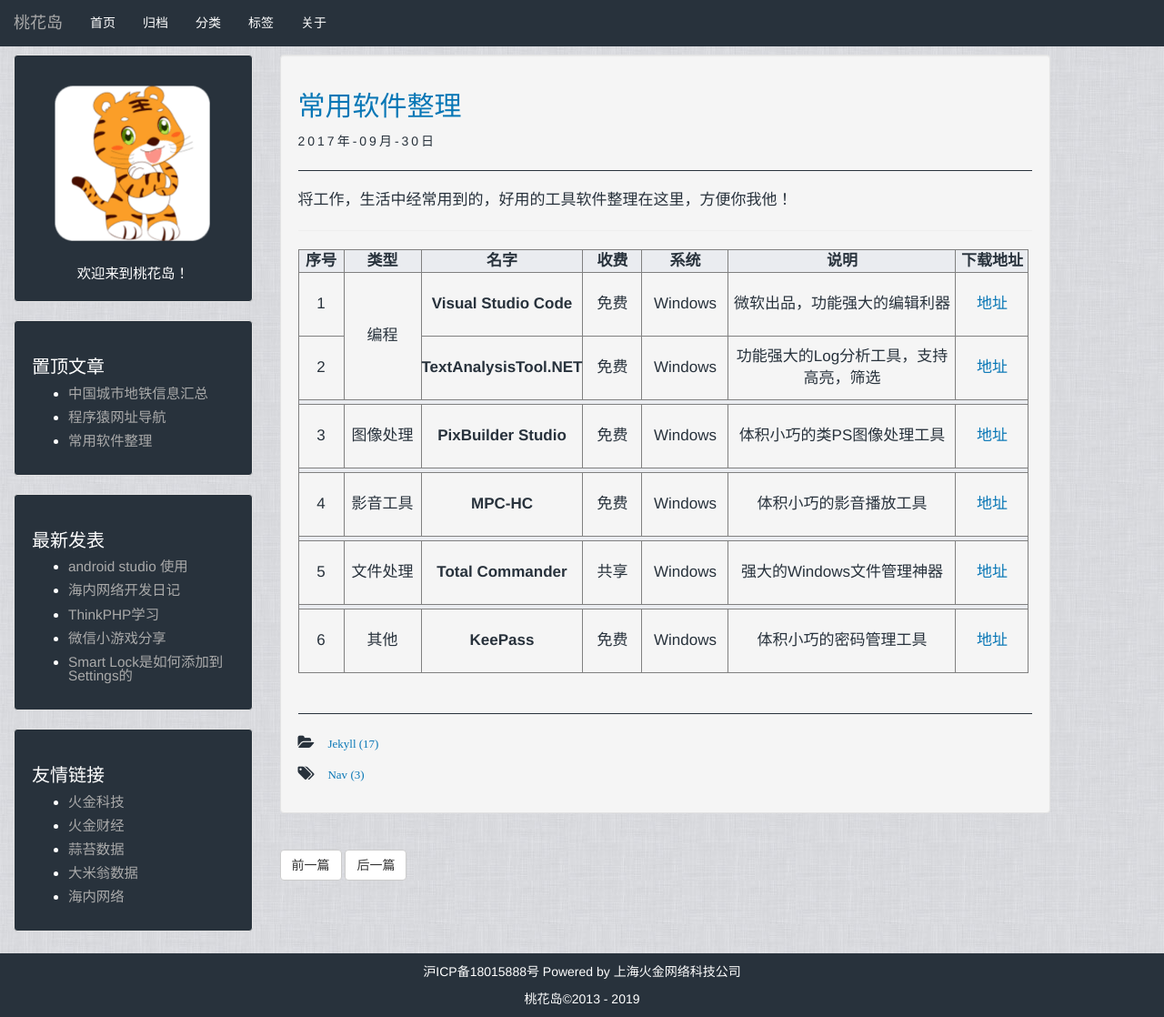
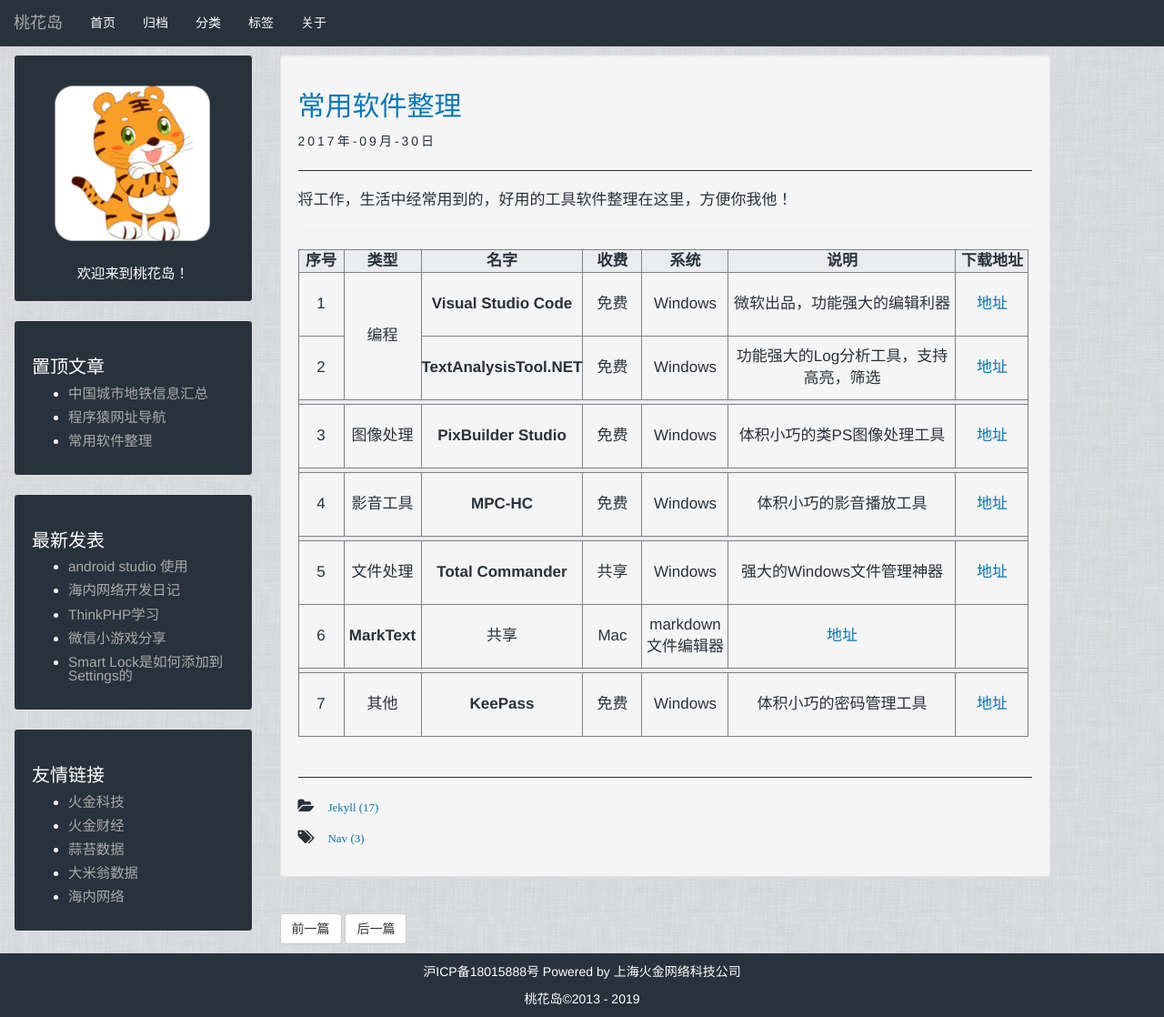
Before and after one commit to joewan/joewan.github.io, a Jekyll site: the page built from _posts/jekyll/2017-09-30-soft-nav.markdown, in a window 1280 px wide and 1118 px high. Shown: the whole window at 91% size. Built offline with Jekyll 4.4.1, drawn with Linux system fonts in a browser that asks for light colours; comment, search, counter and statistics services are not loaded.

Commit message:
add MarkText

```diff
--- a/_data/nav/soft.yml
+++ b/_data/nav/soft.yml
@@ -31,6 +31,13 @@
       free_type: 共享
       description: "强大的Windows文件管理神器"
       os: "Windows"
+- type: "文件处理"
+  softs:
+    - title: "MarkText"
+      url: "http://electronjs.org/apps/marktext"
+      free_type: 共享
+      description: "markdown文件编辑器"
+      os: "Mac"
 - type: "其他"
   softs:
     - title: "KeePass"
```
